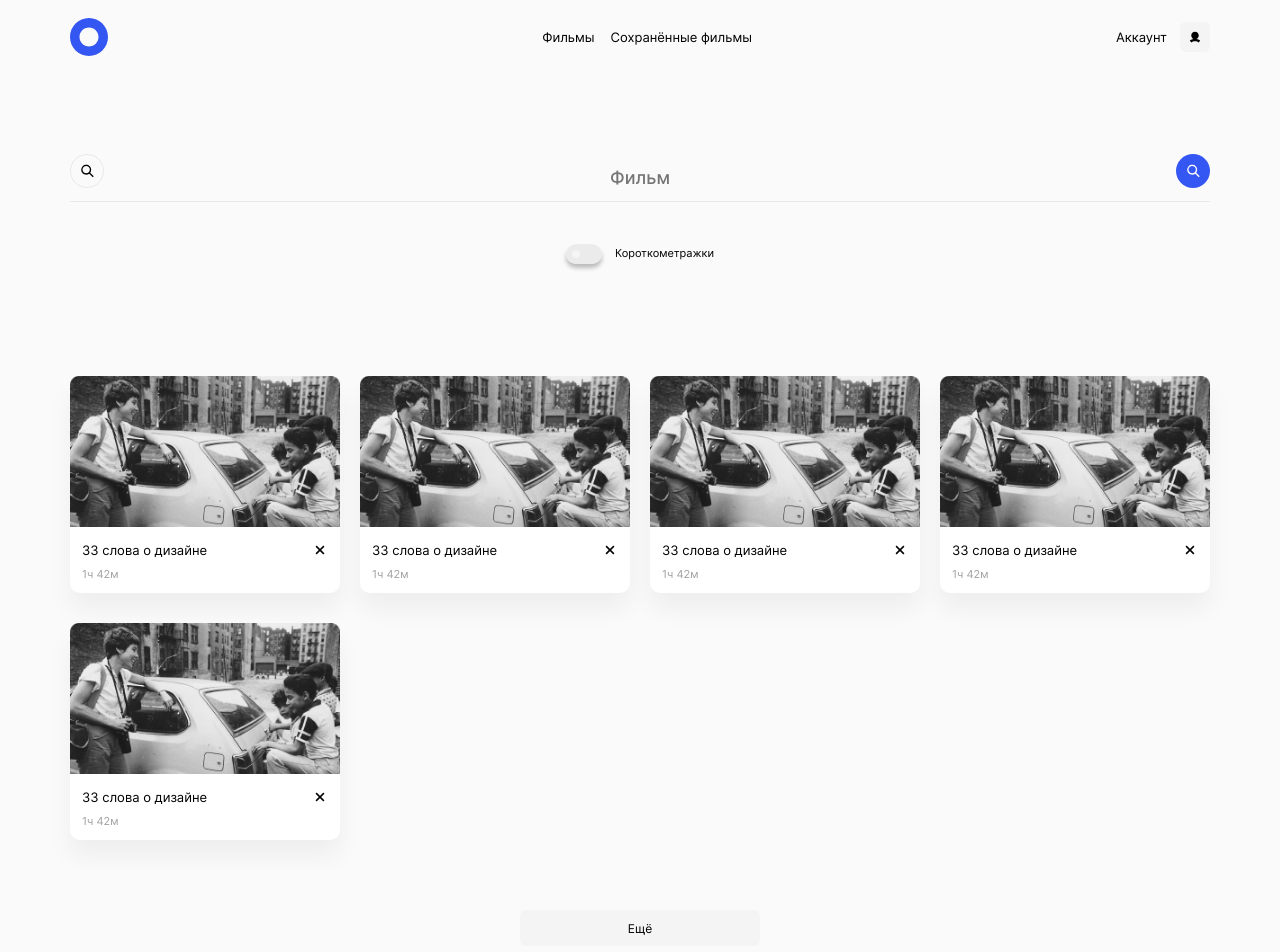
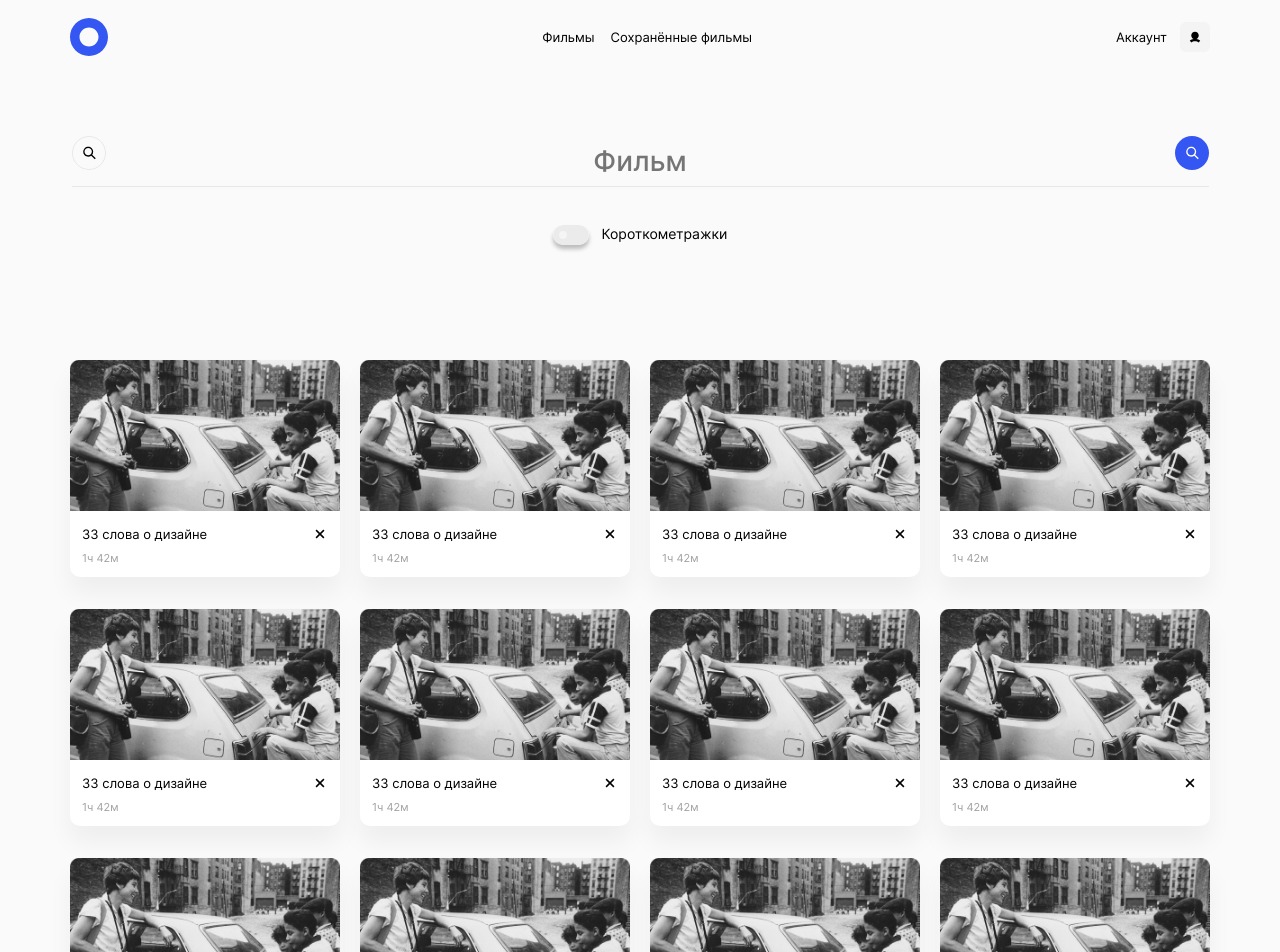
Before and after one commit to ivanovanatalya/movies-explorer-frontend, a React (Create React App) app: page /movies in a window 1280 px wide. Shown: the top 952 px of the page. Built offline with nearby package versions, Linux system fonts and the light colour scheme.

Commit message:
fix landing main

```diff
--- a/src/components/MovieCard/MovieCard.css
+++ b/src/components/MovieCard/MovieCard.css
@@ -56,12 +56,13 @@
   .card {
     max-width: 339px;
     margin: 0;
-    margin-bottom: 20px;
+    margin-bottom: 25px;
   }
 }
 
 @media screen and (min-width: 1280px) {
   .card {
     width: 270px;
+    margin-bottom: 22px;
   }
 }
--- a/src/components/Movies/Movies.css
+++ b/src/components/Movies/Movies.css
@@ -21,16 +21,22 @@
 
 @media screen and (min-width: 768px) {
   .movies {
-    padding: 154px 0;
+    padding-top: 157px;
+    padding-bottom: 0;
+  }
+
+  .movies__btn {
+    margin: 51px auto 80px;
   }
 }
 
 @media screen and (min-width: 1280px) {
   .movies__btn {
-    margin: 50px auto 80px;
+    margin: 61px auto 80px;
   }
 
   .movies {
     flex-grow: 1;
+    padding-top: 136px;
   }
 }
--- a/src/components/MoviesCardList/MoviesCardList.css
+++ b/src/components/MoviesCardList/MoviesCardList.css
@@ -8,6 +8,7 @@
     flex-flow: row wrap;
     padding: 0 30px;
     gap: 10px 30px;
+    margin-top: 83px;
   }
 }
 
--- a/src/components/MoviesCardList/MoviesCardList.js
+++ b/src/components/MoviesCardList/MoviesCardList.js
@@ -2,7 +2,7 @@ import MovieCard from "../MovieCard/MovieCard";
 import "./MoviesCardList.css";
 
 const MoviesCardList = ({ isSaved }) => {
-  const movies = [1,2,3,4,5];
+  const movies = [1,2,3,4,5,6,7,8,9,10,11,12,13,14,15,16];
   return (
     <section className="card-list">
       {movies.map(() => <MovieCard isSaved />)}
--- a/src/components/SearchForm/SearchForm.css
+++ b/src/components/SearchForm/SearchForm.css
@@ -70,12 +70,27 @@
 
   .search__input {
     text-align: center;
+    font-size: 28px;
+    line-height: 34px;
+  }
+
+  .search__text {
+    font-size: 14px;
+    line-height: 18px;
+  }
+
+  .search__button {
+    padding-bottom: 16px;
+  }
+
+  .search__checkbox-container {
+    margin: 38px 0 45px 0;
   }
 }
 
 @media screen and (min-width: 1280px) {
   .search {
-    width: 1140px;
-    padding: 0;
+    width: 1165px;
+    padding: 0 14px;
   }
 }
```
